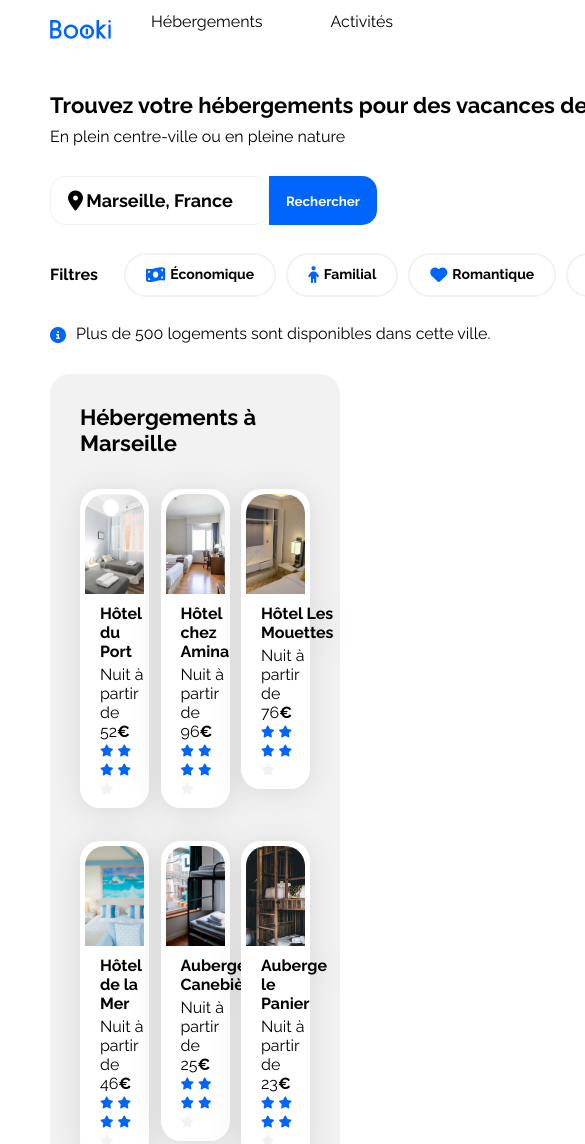
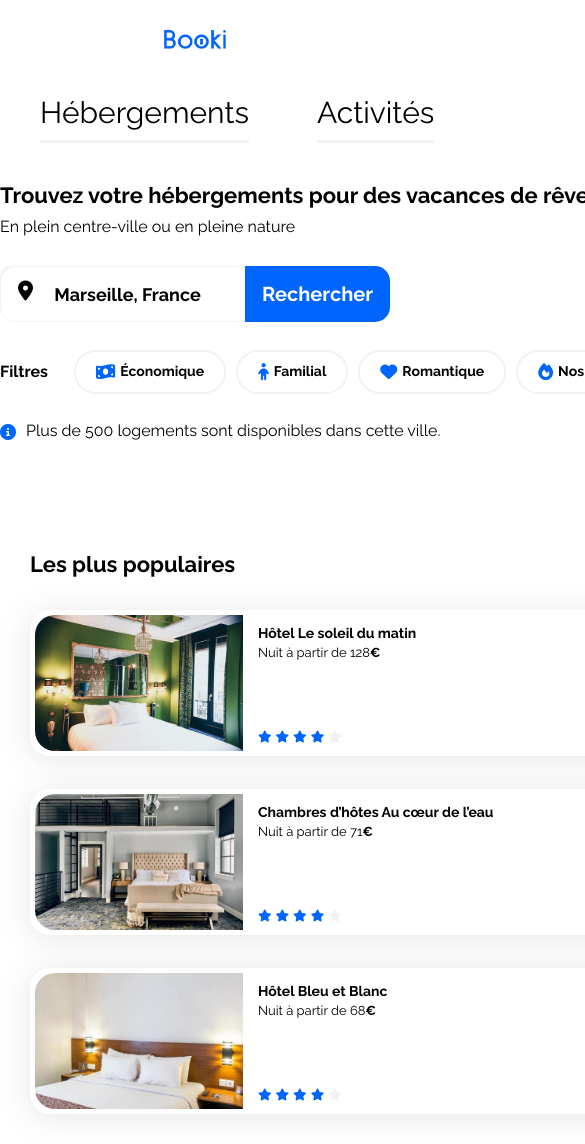
Before and after one commit to louane10/P2, a plain HTML site: page index.html in a window 390 px wide. Shown: the top 1144 px of the page, 585 px wide, since content can reach past the window. Drawn offline with Linux system fonts and the light colour scheme.

Commit message:
mobilepasfini

```diff
--- a/css/style.css
+++ b/css/style.css
@@ -191,6 +191,7 @@ body {
 .main-container {
     width: 100%;
     max-width: 1440px;
+    min-width: 320px;
     padding: 0 50px;
     box-sizing: border-box;
 }
@@ -286,7 +287,7 @@ a {
 }
 
 .afficherplus {
-    margin-top: 10px;
+    margin-top: 35px;
 }
 
 /****** Populaires ***********/
@@ -351,6 +352,7 @@ a {
 
 .activites-cards img {
     width: 100%;
+    height: 400px;
     border-top-left-radius: 20px;
     border-top-right-radius: 20px;
 }
@@ -393,19 +395,31 @@ a {
 
 /****** Media queries ***********/
 /* Medium devices (tablets, less/equal than 1024px) */
-@media (max-width: 1024px) {
+@media (max-width: 1024px){
     .hebergements-and-populaires {
         flex-direction: column;
     }
 
     .hebergements {
         width: 100%;
+        max-width: 700px;
     }
 
     .populaires {
         width: 100%;
         margin-top: 50px;
+        max-width: 700px;
     }
+    .Activites {
+        height: 30%;
+        width: 100%;
+        max-width: 700px;
+        margin-top: 50px
+    }
+    .activites-cards img {
+        height: 150px;
+    }
+
 
     .populaires-cards {
         display: flex;
@@ -424,9 +438,156 @@ a {
     .populaires-cards .card-subtitle {
         font-size: 13px;
     }
+
+    .bodyfooter {
+        max-width: 700px;
+    }
+    .footercontent {
+        max-width: 700px;
+    }
+    .footertxt {
+        max-width: 700px;
+        margin-right: 50px;
+    }
+    .footertitle {
+        max-width: 700px;
+    }
+    .navigation {
+        width: 50%;
+        max-width: 700px;
+    }
+
 }
 
 /* Small devices (phones, less than 768px) */
 @media (max-width: 767.98px) {
-    /* ... */
+    .main-container {
+        width: 100%;
+        padding: 0px;
+        box-sizing: border-box;
+    }
+    #header {display: none;
+        display: flex;
+        justify-content: space-between;
+        flex-direction: column;
+        justify-content: center;
+        align-items: center;
+    }
+    #Logo {
+        align-items: center;
+        max-width: 100%;
+        padding: 30px;
+        margin: 0 250px;
+    }
+    .navigation {
+        display: flex;
+    justify-content: space-between;
+
+    font-size: 30px;
+    width: 100%;
+    }
+    .navigation ul {
+        display: flex;
+        justify-content: space-between;
+        list-style: none;
+        text-align: center;
+    }
+    .navigation li {
+        flex-grow: 1;
+    padding-bottom: 10px;
+    border-bottom: 3px solid #f2f2f2;
+    transition: 0.1s ease;
+    }
+
+    .navigation li:hover {
+    border-bottom: #0065FC solid 2px;}
+
+    .navigation li a:hover {
+    color: #0065FC;}
+
+    .infogroup {
+    Padding: 0px, 20px, 0px, 20px;}
+
+    form > input {
+        width: 300px;
+        display: block;
+        padding: 0 20px;
+        font-size: 20px;
+        color: #fff;
+        border: 0;
+        border-radius: 15px;
+
+        cursor: pointer;
+        margin-left: -10px;
+      }
+
+    .hebergements-and-populaires {
+        flex-direction: column-reverse;
+        width: 100%
+    }
+    .hebergements-and-populaires section {
+        background-color: #FFF;
+        width: 700px;
+    }
+
+    .hebergements {
+
+    }
+    .hebergements-cards {
+        flex-direction: column;
+        height: 50%;
+    }
+    .hebergements-cards a {
+        width: 100%;
+    }
+
+    .populaires {
+
+    }
+
+    .populaires-cards {
+        display: flex;
+        flex-direction: column;
+
+    }
+
+    .populaires-cards a {
+        width: 100%;
+    }
+
+    .populaires-cards .card-title {
+
+    }
+
+    .populaires-cards .card-subtitle {
+
+    }
+    .activites-cards {
+        flex-direction: column;
+        width: 700px;
+    }
+    .activites-cards a {
+        width: 100%;
+    }
+
+
+
+
+    .bodyfooter {
+        flex-direction: column;
+        width: 700px;
+    }
+    .footercontent {
+
+    }
+    .footertxt {
+
+    }
+    .footertitle {
+
+    }
+    .navigation {
+
+    }
+
 }
```
